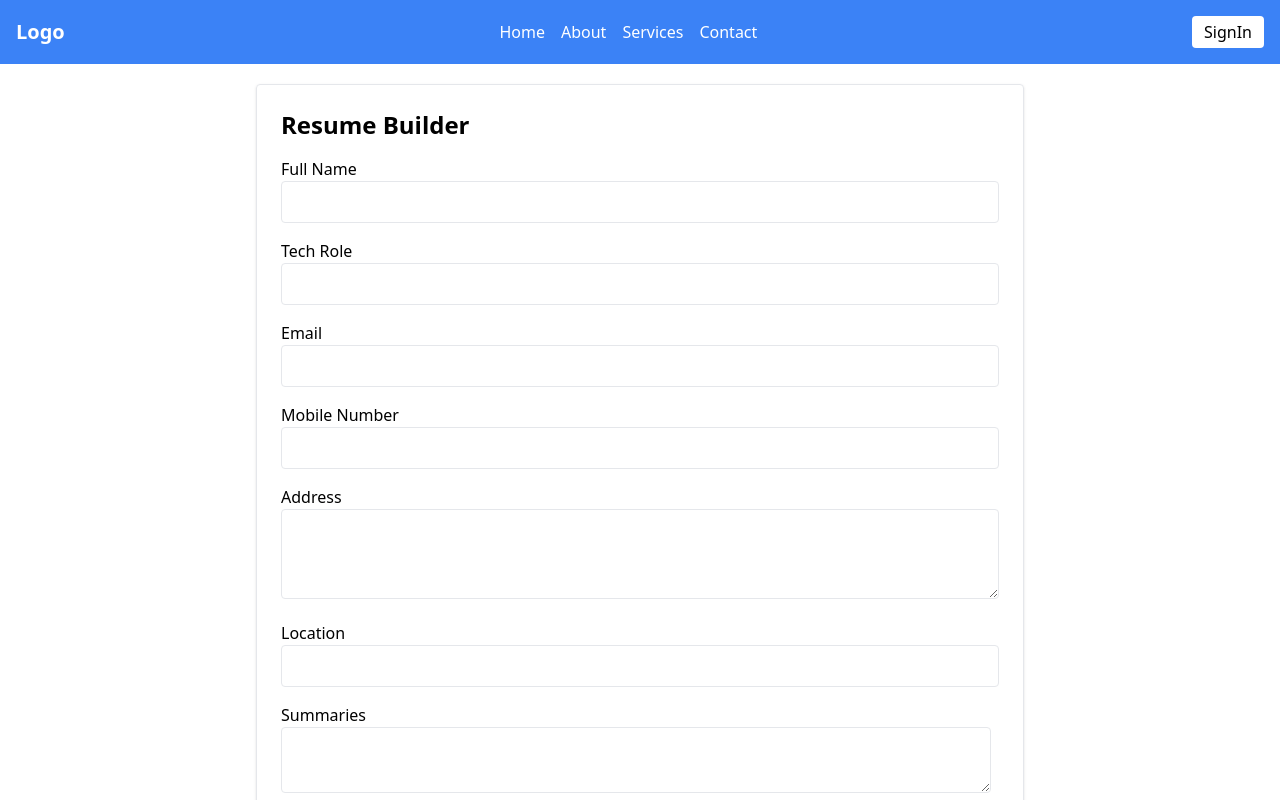
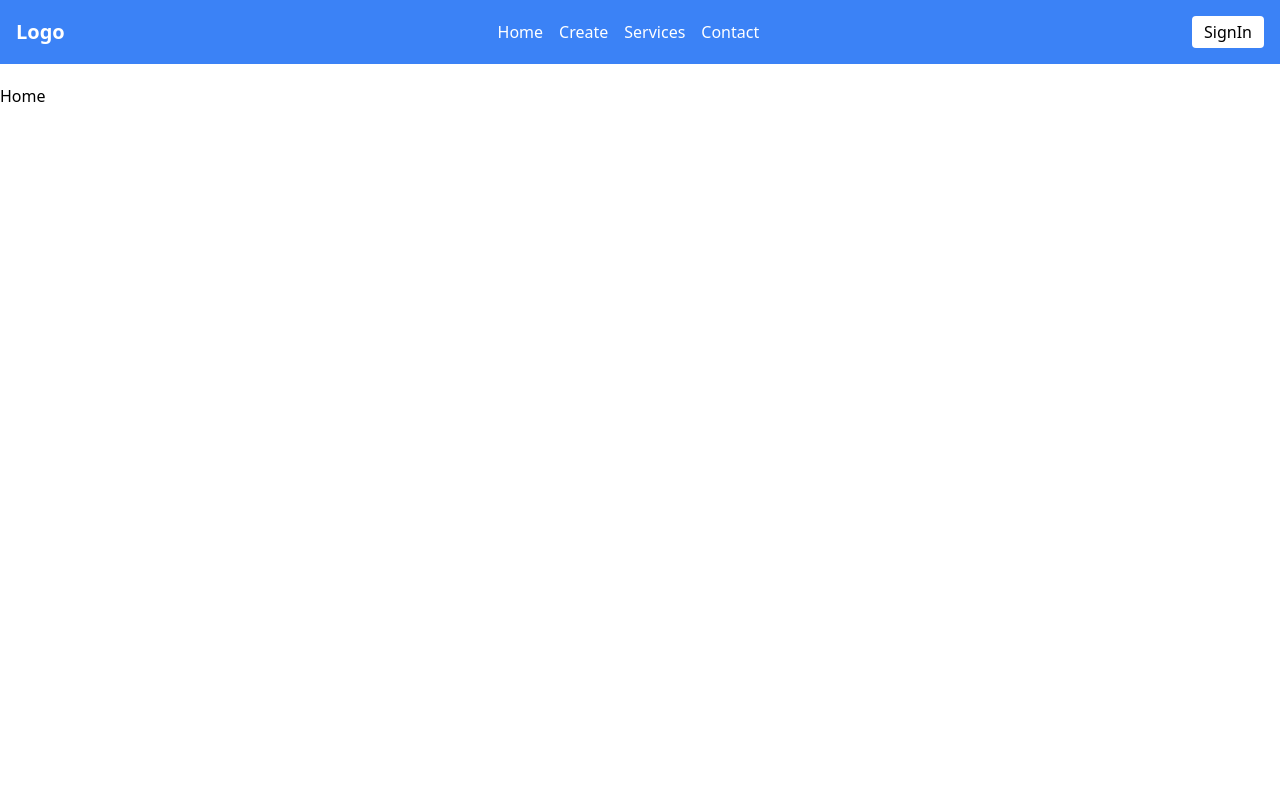
Before and after one commit to lokeshkavisth/CVWiz, a React (Vite) app: page / in a window 1280 px wide. Shown: the top 800 px of the page. Built offline with nearby package versions, Linux system fonts and the light colour scheme.

Commit message:
[feat]: routes

```diff
--- a/src/App.jsx
+++ b/src/App.jsx
@@ -1,14 +1,11 @@
-import React from 'react'
-import ResumeForm from './components/ResumeForm'
 import Navbar from './components/ui/Navbar'
+import Route from './routes/routes'
 
 const App = () => {
   return (
     <div>
-      <Navbar/>
-      <main>
-      <ResumeForm/>
-      </main>
+    <Navbar/>
+     <Route/>
     </div>
   )
 }
--- a/src/components/ui/Navbar.jsx
+++ b/src/components/ui/Navbar.jsx
@@ -9,8 +9,8 @@ import Profile from '../auth/Profile';
 
 //  navbar links data
 const navMenu = [
-    {id:1, title: 'Home', path:"#"},
-    {id:2, title: 'About', path:"#"},
+    {id:1, title: 'Home', path:"/"},
+    {id:2, title: 'Create', path:"/create-resume"},
     {id:3, title: 'Services', path:"#"},
     {id:4, title: 'Contact', path:"#"},
 ]
--- /dev/null
+++ b/src/pages/CreateResume.jsx
@@ -0,0 +1,12 @@
+import React from 'react'
+import ResumeForm from '../components/ResumeForm'
+
+const CreateResume = () => {
+  return (
+    <main>
+      <ResumeForm/>
+    </main>
+  )
+}
+
+export default CreateResume
--- /dev/null
+++ b/src/pages/Home.jsx
@@ -0,0 +1,9 @@
+import React from 'react'
+
+const Home = () => {
+  return (
+    <div>Home</div>
+  )
+}
+
+export default Home
--- /dev/null
+++ b/src/routes/routes.jsx
@@ -0,0 +1,14 @@
+import { Route, Routes } from "react-router-dom";
+import Home from "../pages/Home";
+import Resume from "../pages/CreateResume";
+
+const routes = () => {
+  return (
+    <Routes>
+      <Route path="/" element={<Home />} />
+      <Route path="/create-resume" element={<Resume />} />
+    </Routes>
+  );
+};
+
+export default routes;
```
